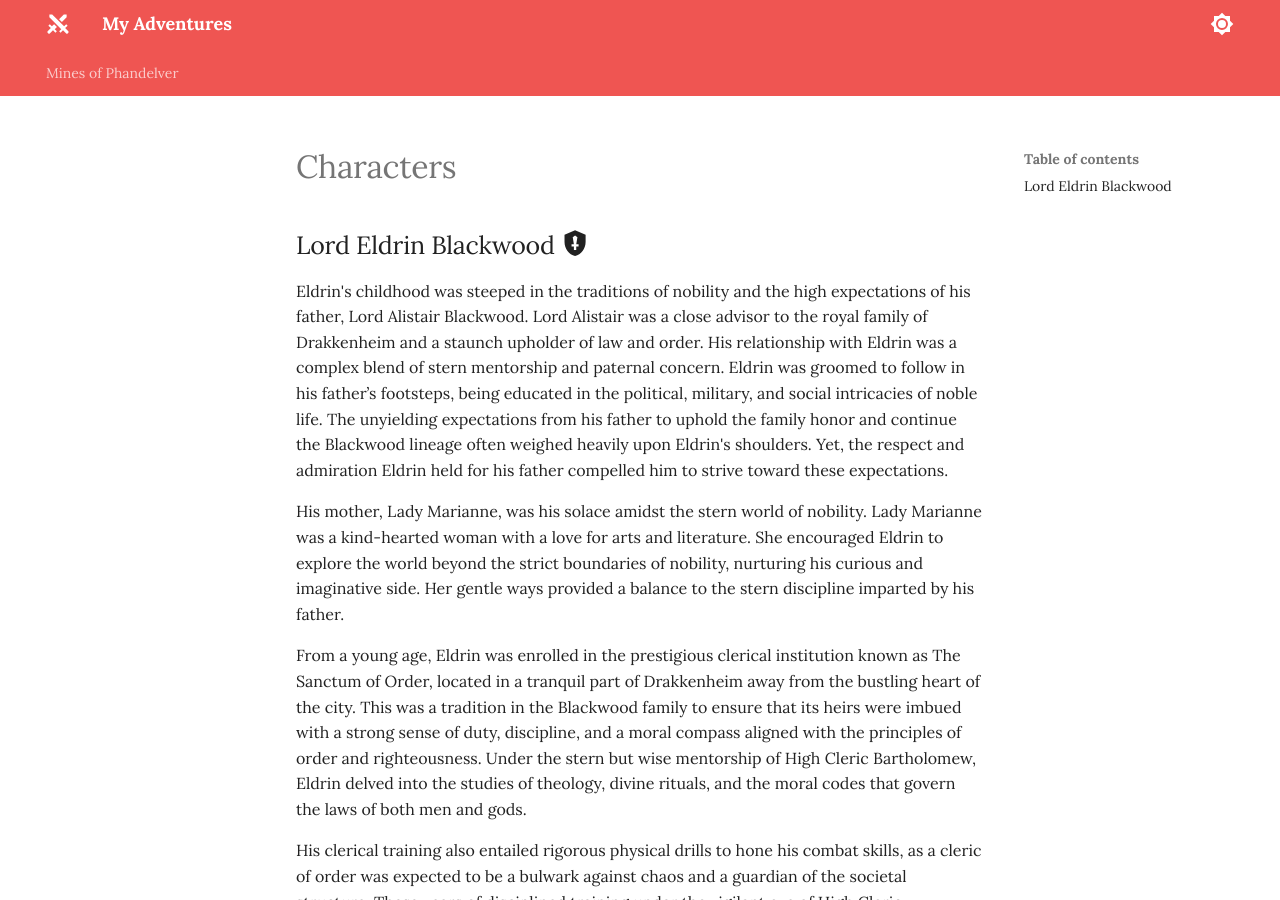
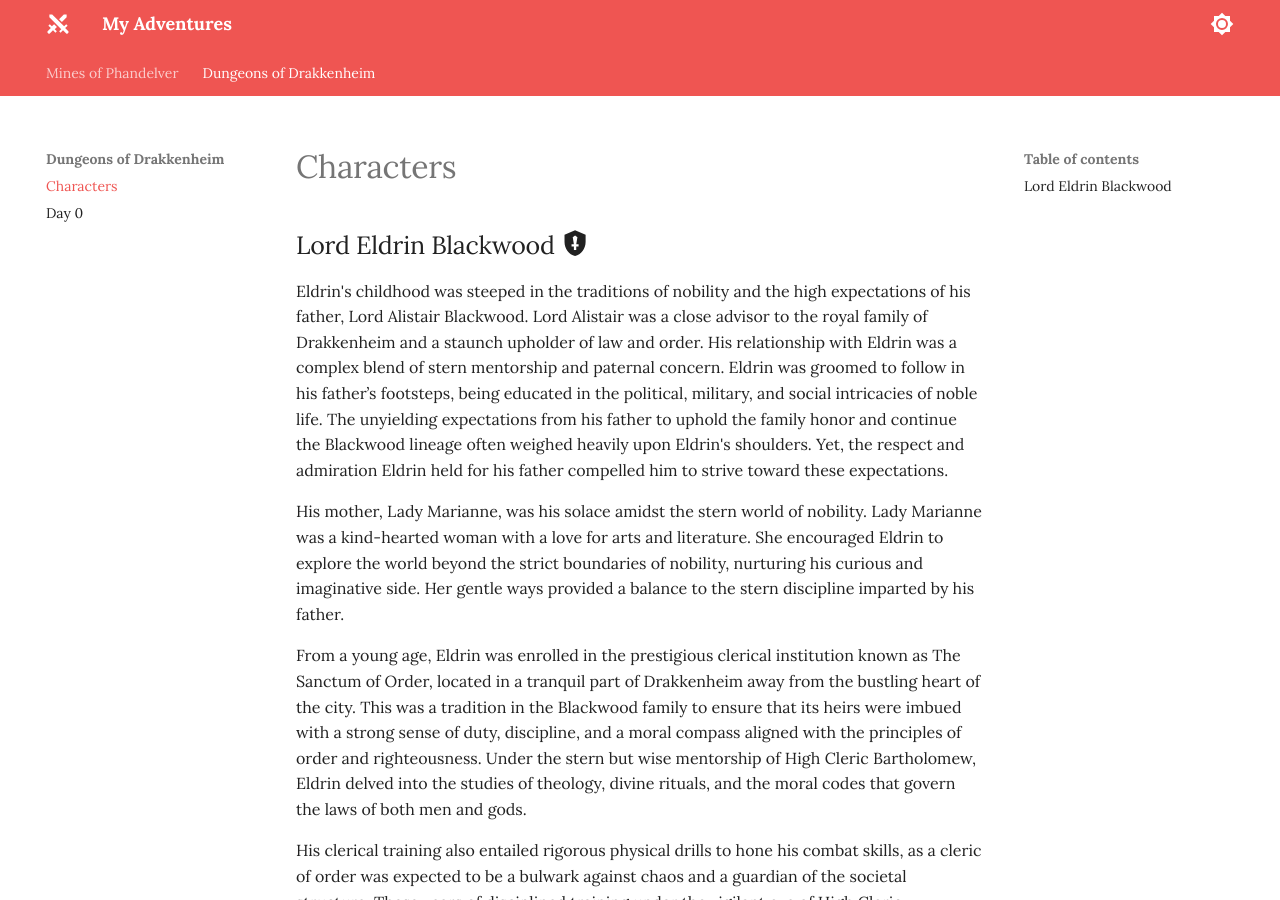
Before and after one commit to jonasmcferreira/adventures, an MkDocs documentation site: the page built from docs/drakkenheim/characters.md, in a window 1280 px wide and 900 px high. Built offline with MkDocs 1.6.1 and Material for MkDocs 9.7.7, drawn with Linux system fonts in a browser that asks for light colours; some of the changed text lies outside the part shown.

Commit message:
modified mkdocs.yml

```diff
--- a/mkdocs.yml
+++ b/mkdocs.yml
@@ -12,6 +12,9 @@ nav:
     - Day 5: phandelver/05.md
     - Day 6: phandelver/06.md
     - Day 7: phandelver/07.md
+  - Dungeons of Drakkenheim:
+    - Characters: drakkenheim/characters.md
+    - Day 0: drakkenheim/00.md
 
 theme:
   name: material
```
